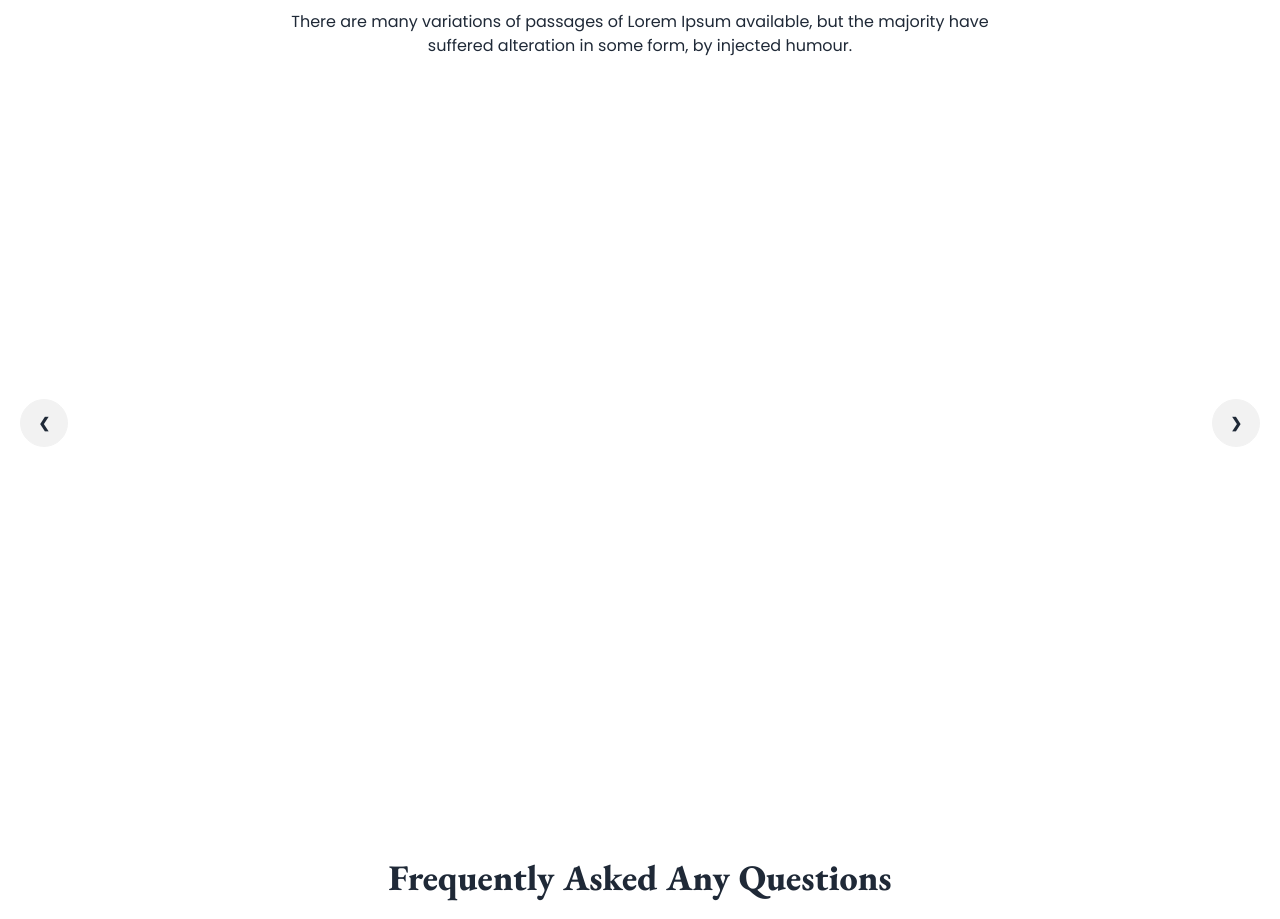
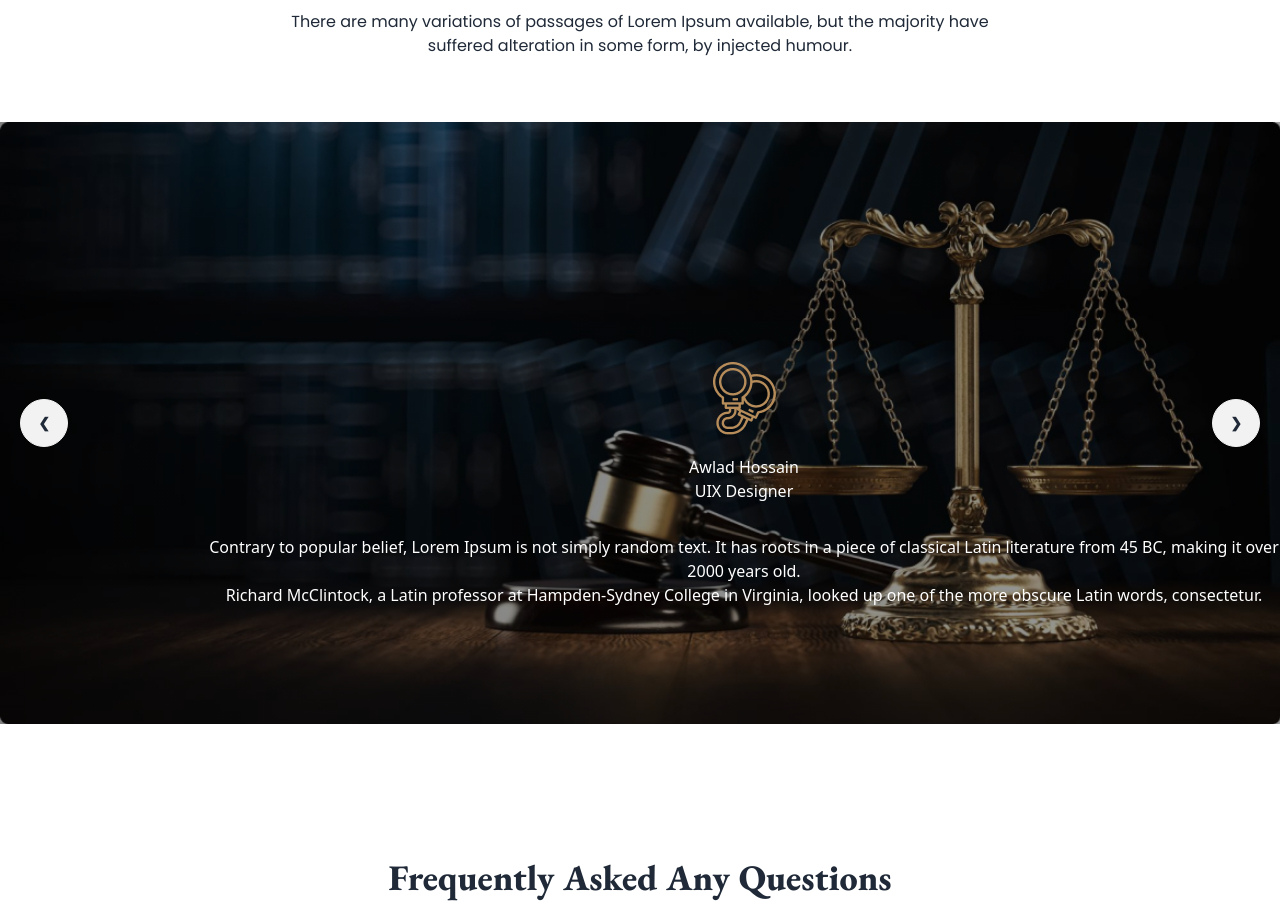
Before and after one commit to Masud-Rahman22/legal-solutions, a plain HTML site: page index.html in a window 1280 px wide. Shown: the part 2060-2979 px from the top of the page. Drawn offline with nearby package versions, Linux system fonts and the light colour scheme.

Commit message:
project is completed

```diff
--- a/index.html
+++ b/index.html
@@ -144,7 +144,17 @@
             <!-- carousel -->
             <div class="carousel w-full">
                 <div id="slide1" class=" carousel-item relative w-full">
-                    <div class="bg-[linear-gradient(to_right,rgba(34,86,210,1),rgba(0,0,0,0.2)),url('./images/banner.png')"></div>
+                    <div class="relative w-screen bg-[linear-gradient(to_right,rgba(0,0,0,0.5),rgba(0,0,0,0.4)),url('./images/banner.png')] bg-no-repeat bg-cover">
+
+                    </div>
+                    <div class="absolute text-center top-60 left-52">
+                        <div class="flex justify-center items-center mb-5">
+                            <img src="./images/criminal.png" alt="">
+                        </div>
+                        <h2 class="text-white">Awlad Hossain</h2>
+                        <p class="text-white mb-8">UIX Designer</p>
+                        <p class="text-white">Contrary to popular belief, Lorem Ipsum is not simply random text. It has roots in a piece of classical Latin literature from 45 BC, making it over 2000 years old. <br>Richard McClintock, a Latin professor at Hampden-Sydney College in Virginia, looked up one of the more obscure Latin words, consectetur.</p>
+                    </div>
                     <div class="absolute flex justify-between transform -translate-y-1/2 left-5 right-5 top-1/2">
                         <a href="#slide4" class="btn btn-circle">❮</a>
                         <a href="#slide2" class="btn btn-circle">❯</a>
```
